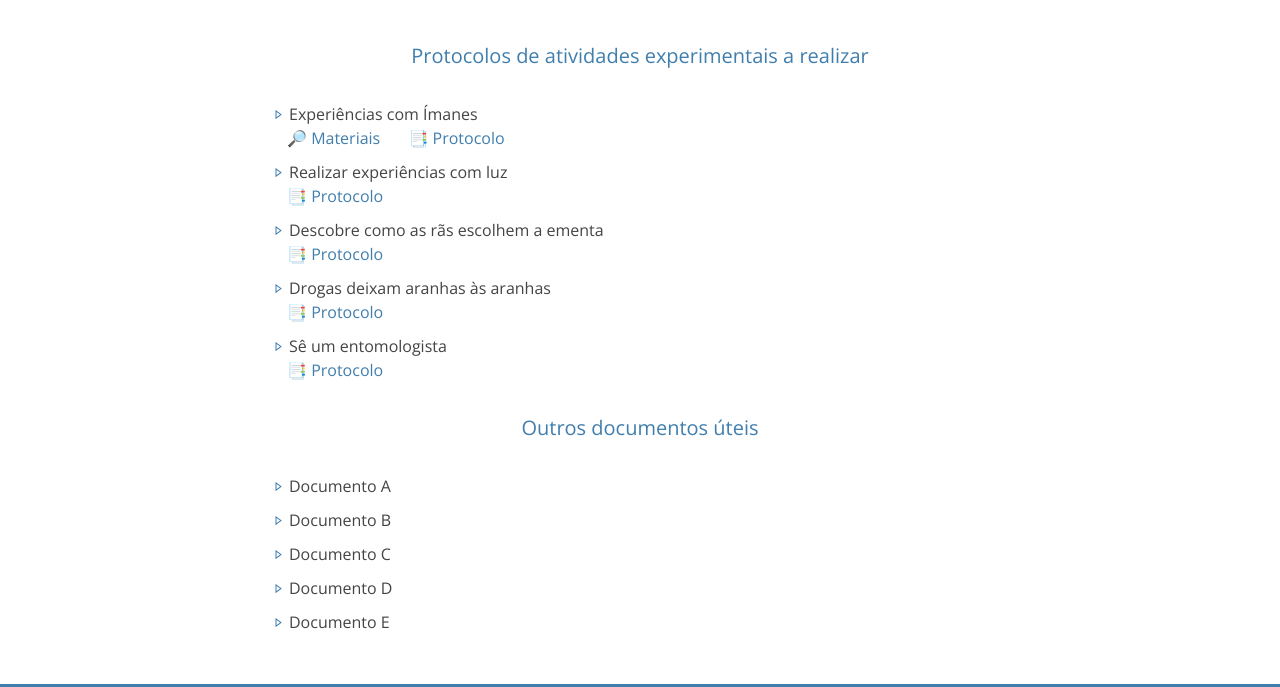
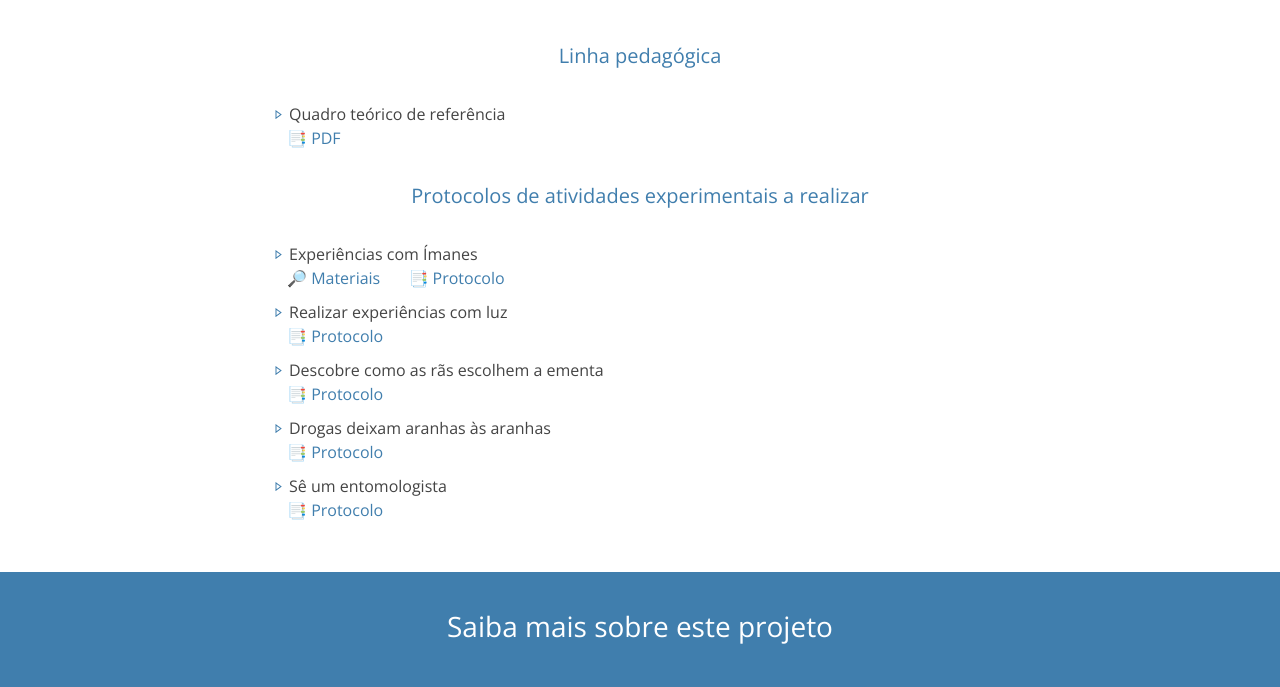
Before and after one commit to nmiguelmoura/experimentaCiencia, a website: page www/documentos.html in a window 1280 px wide. Shown: the part 218-905 px from the top of the page. Drawn offline with nearby package versions, Linux system fonts and the light colour scheme.

Commit message:
Altera a estrutura da pagina de documentos e adiciona novo documento - Adiciona iframe de contagem de visitas

```diff
--- a/www/documentos.html
+++ b/www/documentos.html
@@ -55,6 +55,10 @@
         <div class="wrapper wrapper-text">
             <div class="main">
                 <div class="row">
+                    <h4>Linha pedagógica</h4>
+                    <ul>
+                        <li>Quadro teórico de referência<br><a class="a-doc" href="docs/linhaPedagogica/experimentaCienciaQuadroTeorico.pdf">&#128209; PDF</a></li>
+                    </ul>
                     <h4>Protocolos de atividades experimentais a realizar</h4>
                     <ul>
                         <li>Experiências com Ímanes<br><a class="a-doc" href="docs/experienciasImanes/lista.pdf" target="_blank">&#128270; Materiais</a> <a class="a-doc" href="docs/experienciasImanes/protocolo.pdf" target="_blank">&#128209; Protocolo</a></li>
@@ -62,14 +66,6 @@
                         <li>Descobre como as rãs escolhem a ementa<br><a class="a-doc" href="docs/ras/protocolo.pdf" target="_blank">&#128209; Protocolo</a></li>
                         <li>Drogas deixam aranhas às aranhas<br><a class="a-doc" href="docs/aranhas/protocolo.pdf" target="_blank">&#128209; Protocolo</a></li>
                         <li>Sê um entomologista<br><a class="a-doc" href="docs/entomologista/protocolo.pdf" target="_blank">&#128209; Protocolo</a></li>
-                    </ul>
-                    <h4>Outros documentos úteis</h4>
-                    <ul>
-                        <li>Documento A</li>
-                        <li>Documento B</li>
-                        <li>Documento C</li>
-                        <li>Documento D</li>
-                        <li>Documento E</li>
                     </ul>
                 </div>
             </div>
@@ -117,5 +113,6 @@
         </footer>
         <script type="text/javascript" src="src/build/main.min.js"></script>
         <script src="src/libs/respond.min.js"></script>
+        <iframe src="visitas.php?id=2" style='display:none;'></iframe>
     </body>
 </html>
```
Also changed, not shown: www/escolas.html (+1 -0 lines), www/index.html (+1 -0 lines), www/informacoes.html (+1 -0 lines), www/municipios.html (+1 -0 lines), www/objetivos.html (+1 -0 lines), www/planificacao.html (+1 -0 lines), 1 other file.
